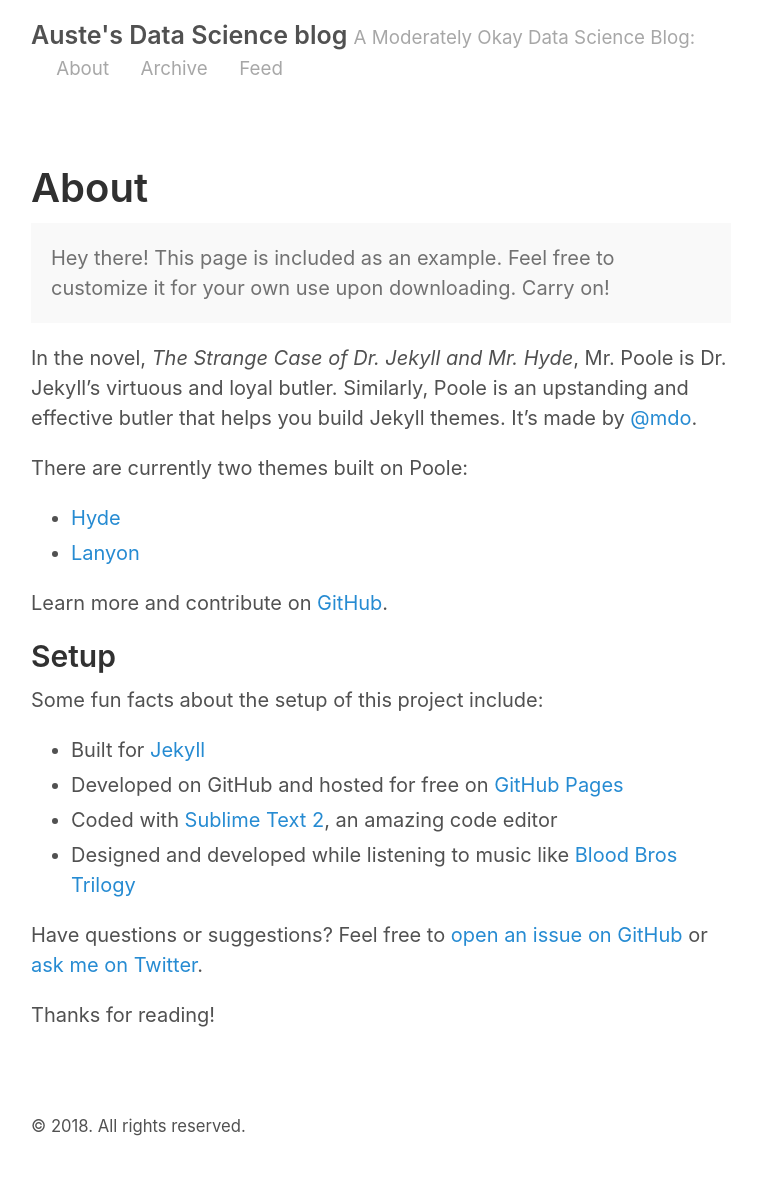
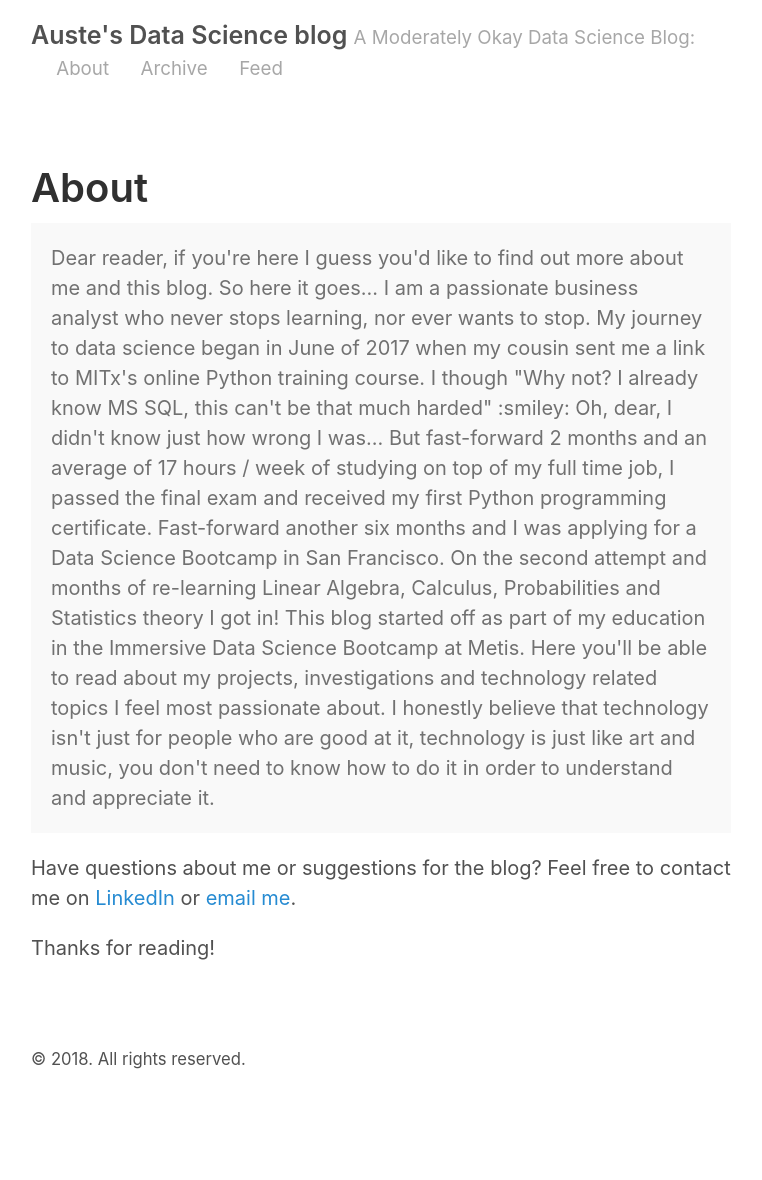
Before and after one commit to Auste1989/Auste1989.github.io, a Jekyll site: the page built from about.md, in a window 1280 px wide. Shown: the whole page, without its empty margins (259-1021 px from the left). Built offline with Jekyll 4.4.1, drawn with Linux system fonts in a browser that asks for light colours; after the commit the page ends 1113 px from its top, so only the background shows below that.

Commit message:
Updated the about file

```diff
--- a/about.md
+++ b/about.md
@@ -4,27 +4,12 @@ title: About
 ---
 
 <p class="message">
-  Hey there! This page is included as an example. Feel free to customize it for your own use upon downloading. Carry on!
+  Dear reader, if you're here I guess you'd like to find out more about me and this blog.
+So here it goes... I am a passionate business analyst who never stops learning, nor ever wants to stop. My journey to data science began in June of 2017 when my cousin sent me a link to MITx's online Python training course. I though "Why not? I already know MS SQL, this can't be that much harded" :smiley: Oh, dear, I didn't know just how wrong I was... But fast-forward 2 months and an average of 17 hours / week of studying on top of my full time job, I passed the final exam and received my first Python programming certificate. Fast-forward another six months and I was applying for a Data Science Bootcamp in San Francisco. On the second attempt and months of re-learning Linear Algebra, Calculus, Probabilities and Statistics theory I got in!
+ This blog started off as part of my education in the Immersive Data Science Bootcamp at Metis. Here you'll be able to read about my projects, investigations and technology related topics I feel most passionate about.
+I honestly believe that technology isn't just for people who are good at it, technology is just like art and music, you don't need to know how to do it in order to understand and appreciate it.
 </p>
 
-In the novel, *The Strange Case of Dr. Jekyll and Mr. Hyde*, Mr. Poole is Dr. Jekyll's virtuous and loyal butler. Similarly, Poole is an upstanding and effective butler that helps you build Jekyll themes. It's made by [@mdo](https://twitter.com/mdo).
-
-There are currently two themes built on Poole:
-
-* [Hyde](http://hyde.getpoole.com)
-* [Lanyon](http://lanyon.getpoole.com)
-
-Learn more and contribute on [GitHub](https://github.com/poole).
-
-## Setup
-
-Some fun facts about the setup of this project include:
-
-* Built for [Jekyll](http://jekyllrb.com)
-* Developed on GitHub and hosted for free on [GitHub Pages](https://pages.github.com)
-* Coded with [Sublime Text 2](http://sublimetext.com), an amazing code editor
-* Designed and developed while listening to music like [Blood Bros Trilogy](https://soundcloud.com/maddecent/sets/blood-bros-series)
-
-Have questions or suggestions? Feel free to [open an issue on GitHub](https://github.com/poole/poole/issues/new) or [ask me on Twitter](https://twitter.com/mdo).
+Have questions about me or suggestions for the blog? Feel free to contact me on [LinkedIn](https://www.linkedin.com/in/auste-mastaviciute-59a58a54/) or [email me](auste.m@gmail.com).
 
 Thanks for reading!
```
